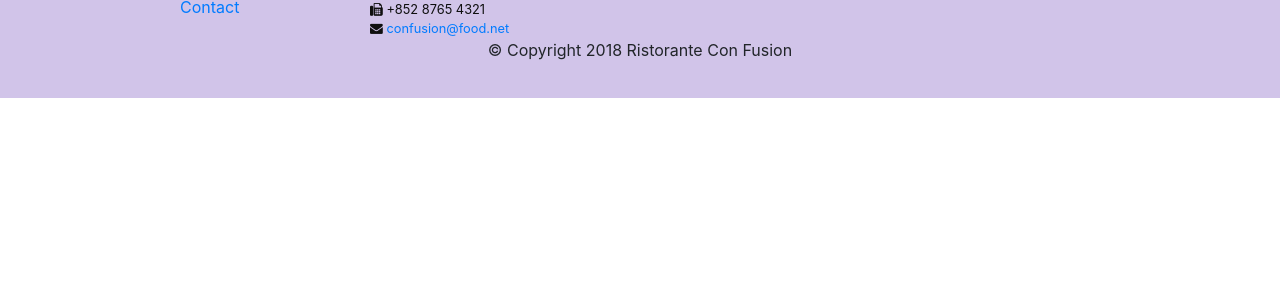
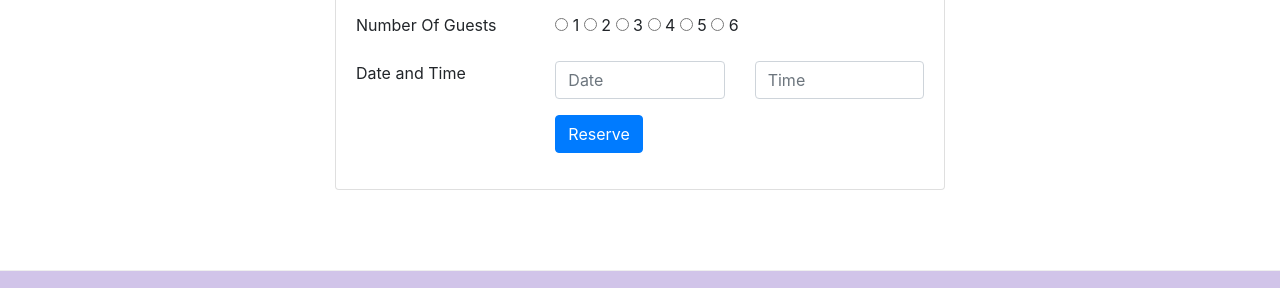
Before and after one commit to cs-geek/front-end-with-bootstrap, a website: page index.html in a window 1280 px wide. Shown: the part 1663-1951 px from the top of the page. Before the commit the page ends 1761 px from the top, so only its background shows below. Drawn offline with nearby package versions, Linux system fonts and the light colour scheme.

Commit message:
Assignment 2

```diff
--- a/index.html
+++ b/index.html
@@ -78,8 +78,11 @@
               your culinary senses!
             </p>
           </div>
-          <div class="col-12 col-sm align-self-center">
+          <div class="col-12 col-sm-3 align-self-center">
             <img src="./img/logo.png" class="img-fluid" />
+          </div>
+          <div class="col-12 col-sm-3 align-self-center">
+            <a href="#reserve_table" type="button" class="btn btn-block btn-warning">Reserve Table</a>
           </div>
         </div>
       </div>
@@ -114,9 +117,10 @@
         </div>
         <div class="col col-sm col-md">
           <div class="media">
-            <img class="d-flex mr-3 img-thumbnail align-self-center" src="img/buffet.png" alt="">
             <div class="media-body">
-              <h2 class="mt-0">Weekend Grand Buffet</h2>
+              <h2 class="mt-0">Weekend Grand Buffet
+                <span class="badge badge-danger">NEW</span>
+              </h2>
               <p class="d-none d-sm-block">
                 Featuring mouthwatering combinations with a choice of five different
                 salads, six enticing appetizers, six main entrees and five choicest
@@ -124,6 +128,7 @@
                 per person
               </p>
             </div>
+            <img class="d-flex ml-3 img-thumbnail align-self-center" src="img/buffet.png" alt="">
           </div>
         </div>
       </div>
@@ -145,6 +150,55 @@
                 experiences.
               </p>
             </div>
+          </div>
+        </div>
+      </div>
+    </div>
+
+    <div class="row row-content" id="reserve_table">
+      <div class="col-12 col-sm-10 offset-sm-1 col-lg-8 offset-lg-2 col-xl-6 offset-xl-3">
+        <div class="card">
+          <div class="card-header bg-warning">
+            <h2>Reserve a Table</h2>
+          </div>
+          <div class="card-body">
+            <form>
+              <div class="row form-group">
+                <div class="col-12 col-md-4">
+                  <label for="" class="">Number Of Guests</label>
+                </div>
+                <div class="col-12 col-md-8">
+                  <input type="radio" id="num_1" name="num_of_guest" value="1">
+                  <label for="num_1"> 1</label>
+                  <input type="radio" id="num_2" name="num_of_guest" value="2">
+                  <label for="num_2"> 2</label>
+                  <input type="radio" id="num_3" name="num_of_guest" value="3">
+                  <label for="num_3"> 3</label>
+                  <input type="radio" id="num_4" name="num_of_guest" value="4">
+                  <label for="num_4"> 4</label>
+                  <input type="radio" id="num_5" name="num_of_guest" value="5">
+                  <label for="num_5"> 5</label>
+                  <input type="radio" id="num_6" name="num_of_guest" value="6">
+                  <label for="num_6"> 6</label>
+                </div>
+              </div>
+              <div class="row form-group">
+                <div class="col-12 col-md-4">
+                  <label for="">Date and Time</label>
+                </div>
+                <div class="col-6 col-md-4">
+                  <input type="text" name="date" class="form-control" placeholder="Date">
+                </div>
+                <div class="col-6 col-md-4">
+                  <input type="text" name="time" class="form-control" placeholder="Time">
+                </div>
+              </div>
+              <div class="row form-group">
+                <div class="col-12 offset-md-4 col-md-8">
+                  <input type="submit" value="Reserve" class="btn btn-primary">
+                </div>
+              </div>
+            </form>
           </div>
         </div>
       </div>
```
